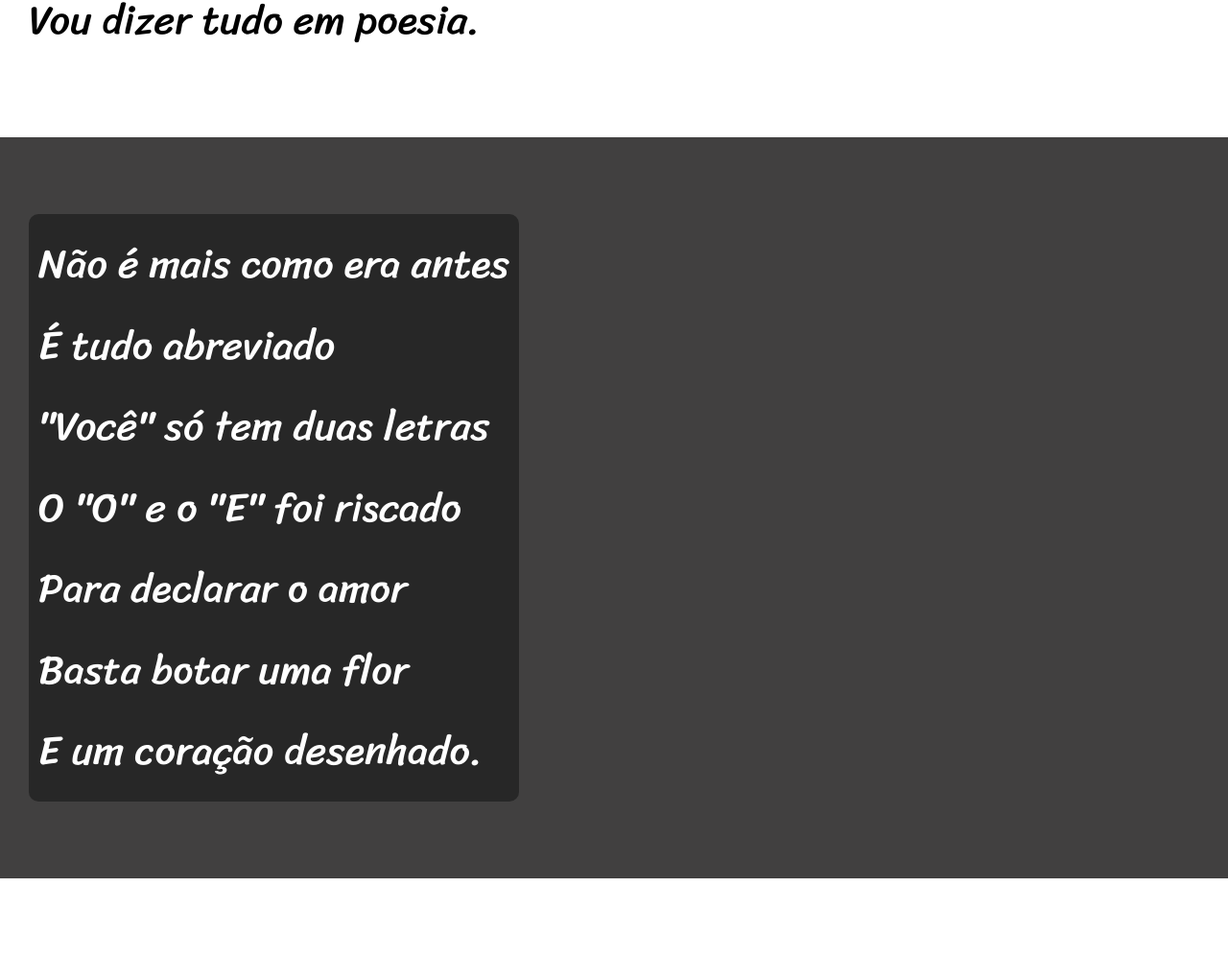
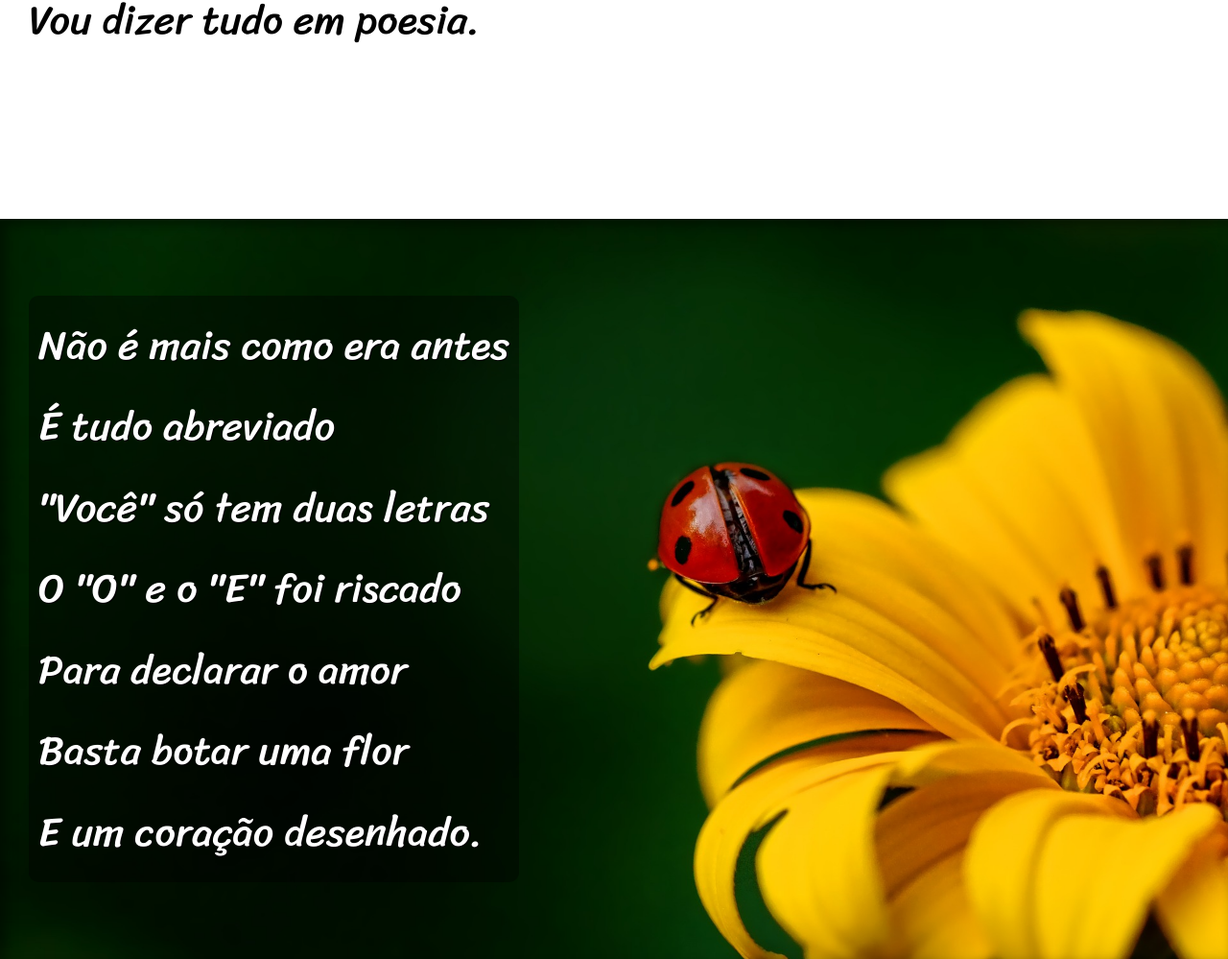
Before and after one commit to txhdr/html-css, a plain HTML site: page desafio/desafio012v2/index.html in a window 1280 px wide. Shown: the part 868-1867 px from the top of the page at 96% size. Drawn offline with Linux system fonts and the light colour scheme.

Commit message:
finalizei o desafio 12 v2

```diff
--- a/desafio/desafio012v2/estilo/style.css
+++ b/desafio/desafio012v2/estilo/style.css
@@ -59,6 +59,10 @@ section{
     font-size: 3.3vw;
 }
 
+section > p {
+    padding-bottom: 2em;
+}
+
 section.normal {
     background-color: white;
     color: black;
@@ -67,6 +71,9 @@ section.normal {
 section.imagem{
     background-color: #414040;
     color: white;
+    box-shadow: inset 6px 6px 13px 0px rgba(0, 0, 0, 0.44);
+    background-size: cover;
+    background-attachment: fixed;
 
 }
 
@@ -75,7 +82,20 @@ section.imagem > p {
     border-radius: 10px;
     padding: 10px;
     display: inline-block;
+    text-shadow: 1px 1px 0px black;
 }
+
+section#img01 {
+    background-image: url('../imagens/background001.jpg');
+    background-position: right center;
+
+}
+
+section#img02 {
+    background-image: url('../imagens/background002.jpg');
+    background-position:right center;
+}
+
 
 footer{
     background-color: black;
--- a/desafio/desafio012v2/index.html
+++ b/desafio/desafio012v2/index.html
@@ -25,7 +25,7 @@
         </p>
     </section>
 
-    <section class="imagem">
+    <section class="imagem" id="img01">
         <p>
             Não é mais como era antes <br>
             É tudo abreviado <br>
@@ -61,7 +61,7 @@
 
 
 
-    <section class="imagem">
+    <section class="imagem" id="img02">
         <p>
             Tenho saudade das cartas <br>
             Escritas com a própria mão <br>
```
